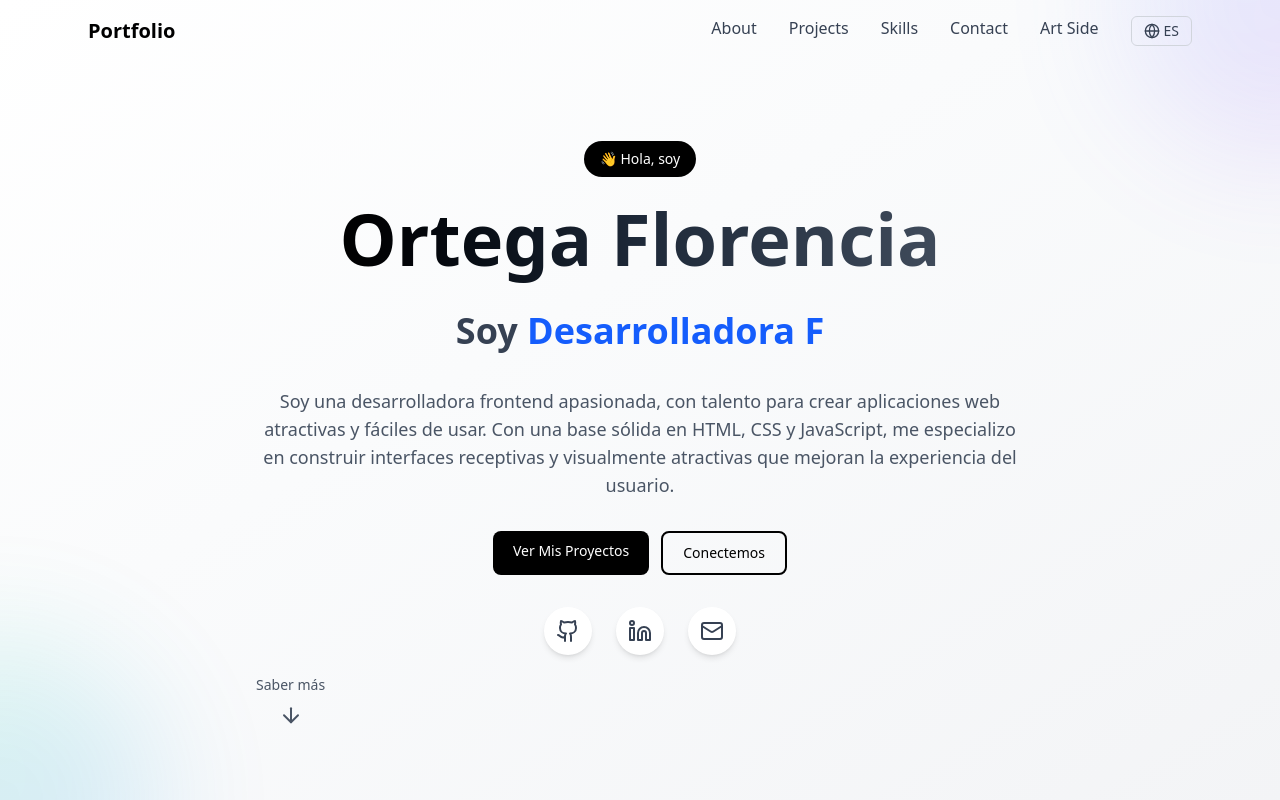
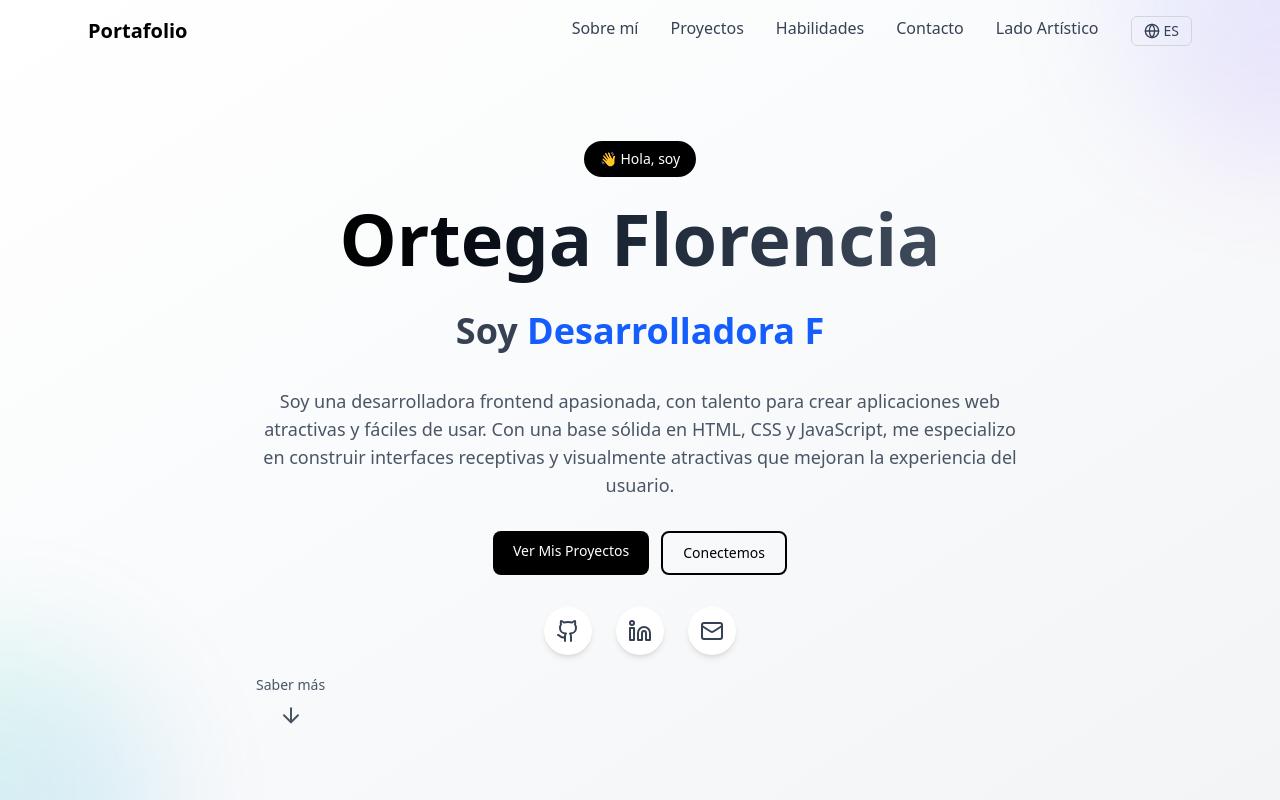
Before and after one commit to FlorenciaOrtega82/Portfolio-2025, a React (Vite) app: page / in a window 1280 px wide. Shown: the top 800 px of the page. Built offline with nearby package versions, Linux system fonts and the light colour scheme.

Commit message:
navigation translate

```diff
--- a/src/components/Navigation.jsx
+++ b/src/components/Navigation.jsx
@@ -1,63 +1,75 @@
 import React, { useState, useEffect } from "react";
-import { Menu, X,Globe } from "lucide-react";
+import { Menu, X, Globe } from "lucide-react";
 import { useLanguage } from "../context/LanguageContext";
 
 const Navigation = () => {
-    const {lang, toggleLang} = useLanguage();
+    const { lang, toggleLang } = useLanguage();
     const [isMobileMenuOpen, setIsMobileMenuOpen] = useState(false);
     const [isScrolled, setIsScrolled] = useState(false);
-    const toggleMobileMenu = () => {
-        setIsMobileMenuOpen(!isMobileMenuOpen);
-    };
-    const closeMobileMenu = () => {
-        setIsMobileMenuOpen(false);
-    };
+
+    const toggleMobileMenu = () => setIsMobileMenuOpen(!isMobileMenuOpen);
+    const closeMobileMenu = () => setIsMobileMenuOpen(false);
+
     const scrollToSection = (href) => {
         const element = document.querySelector(href);
         if (element) {
             const navHeight = 60;
             const elementPosition = element.offsetTop - navHeight;
-            window.scrollTo({
-                top: elementPosition,
-                behavior: "smooth",
-            });
+            window.scrollTo({ top: elementPosition, behavior: "smooth" });
         }
-        closeMobileMenu(); // Slose mobile menu after clicking
+        closeMobileMenu();
     };
 
     useEffect(() => {
-        const handleScroll = () => {
-            setIsScrolled(window.scrollY > 50);
-        };
+        const handleScroll = () => setIsScrolled(window.scrollY > 50);
         window.addEventListener("scroll", handleScroll);
         return () => window.removeEventListener("scroll", handleScroll);
     }, []);
-    const navItems = [
-        { href: "#about", label: "About" },
-        { href: "#projects", label: "Projects" },
-        { href: "#skills", label: "Skills" },
-        { href: "#contact", label: "Contact" },
-        { href: "#art", label: "Art Side" },
-    ];
+
+    const translations = {
+        en: {
+            navItems: [
+                { href: "#about", label: "About" },
+                { href: "#projects", label: "Projects" },
+                { href: "#skills", label: "Skills" },
+                { href: "#contact", label: "Contact" },
+                { href: "#art", label: "Art Side" },
+            ],
+            portfolioLabel: "Portfolio",
+            langButton: "EN",
+            mobileLangButton: "Español",
+        },
+        es: {
+            navItems: [
+                { href: "#about", label: "Sobre mí" },
+                { href: "#projects", label: "Proyectos" },
+                { href: "#skills", label: "Habilidades" },
+                { href: "#contact", label: "Contacto" },
+                { href: "#art", label: "Lado Artístico" },
+            ],
+            portfolioLabel: "Portafolio",
+            langButton: "ES",
+            mobileLangButton: "English",
+        },
+    };
+
+    const { navItems, portfolioLabel, langButton, mobileLangButton } = translations[lang];
+
     return (
         <nav
-            className={`fixed top-0 w-full  z-50 transition-all duration-300 ${
-                isScrolled
-                    ? "bg-white/95 backdrop-blur-md shadow-sm"
-                    : "bg-transparent"
+            className={`fixed top-0 w-full z-50 transition-all duration-300 ${
+                isScrolled ? "bg-white/95 backdrop-blur-md shadow-sm" : "bg-transparent"
             }`}
         >
-            <div className="max-w-6xl mx-auto px-6 py-4 ">
+            <div className="max-w-6xl mx-auto px-6 py-4">
                 <div className="flex items-center justify-between">
                     <div
                         className={`text-xl font-bold transition-colors cursor-pointer hover:opacity-80 ${
                             isScrolled ? "text-black" : "text-black"
                         }`}
-                        onClick={() =>
-                            window.scrollTo({ top: 0, behavior: "smooth" })
-                        }
+                        onClick={() => window.scrollTo({ top: 0, behavior: "smooth" })}
                     >
-                        Portfolio
+                        {portfolioLabel}
                     </div>
 
                     {/* Desktop Menu */}
@@ -80,16 +92,17 @@ const Navigation = () => {
                             </a>
                         ))}
 
-                        {/* 🌐 Botón de idioma */}
+                        {/* 🌐 Desktop Language Button */}
                         <button
                             onClick={toggleLang}
                             className="flex items-center gap-1 border border-gray-300 rounded-md px-3 py-1 text-sm text-gray-700 hover:bg-gray-100 transition"
                         >
                             <Globe className="w-4 h-4" />
-                            {lang === "en" ? "EN" : "ES"}
+                            {langButton}
                         </button>
                     </div>
-                    {/*Movile Menu Button */}
+
+                    {/* Mobile Menu Button */}
                     <button
                         alt="Menu Button"
                         onClick={toggleMobileMenu}
@@ -99,19 +112,14 @@ const Navigation = () => {
                                 : "text-gray-700 hover:text-black"
                         }`}
                     >
-                        {isMobileMenuOpen ? (
-                            <X className="w-6 h-6" />
-                        ) : (
-                            <Menu className="w-6 h-6" />
-                        )}
+                        {isMobileMenuOpen ? <X className="w-6 h-6" /> : <Menu className="w-6 h-6" />}
                     </button>
                 </div>
+
                 {/* Mobile Menu */}
                 <div
-                    className={`md:hidden transitio-all duration-300 ease-in-out ${
-                        isMobileMenuOpen
-                            ? "max-h-64 opacity-100 nt-4"
-                            : "max-h-0 opacity-0 overflow-hidden"
+                    className={`md:hidden transition-all duration-300 ease-in-out ${
+                        isMobileMenuOpen ? "max-h-64 opacity-100 mt-4" : "max-h-0 opacity-0 overflow-hidden"
                     }`}
                 >
                     <div className="bg-white border border-gray-100 rounded-lg shadow-lg p-4 space-y-4">
@@ -129,14 +137,13 @@ const Navigation = () => {
                             </a>
                         ))}
 
-
-                        {/* 🌐 Botón idioma en móvil */}
+                        {/* 🌐 Mobile Language Button */}
                         <button
                             onClick={toggleLang}
                             className="w-full flex items-center justify-center gap-2 border border-gray-300 rounded-md px-3 py-2 text-gray-700 hover:bg-gray-100 transition"
                         >
                             <Globe className="w-4 h-4" />
-                            {lang === "en" ? "Español" : "English"}
+                            {mobileLangButton}
                         </button>
                     </div>
                 </div>
```
